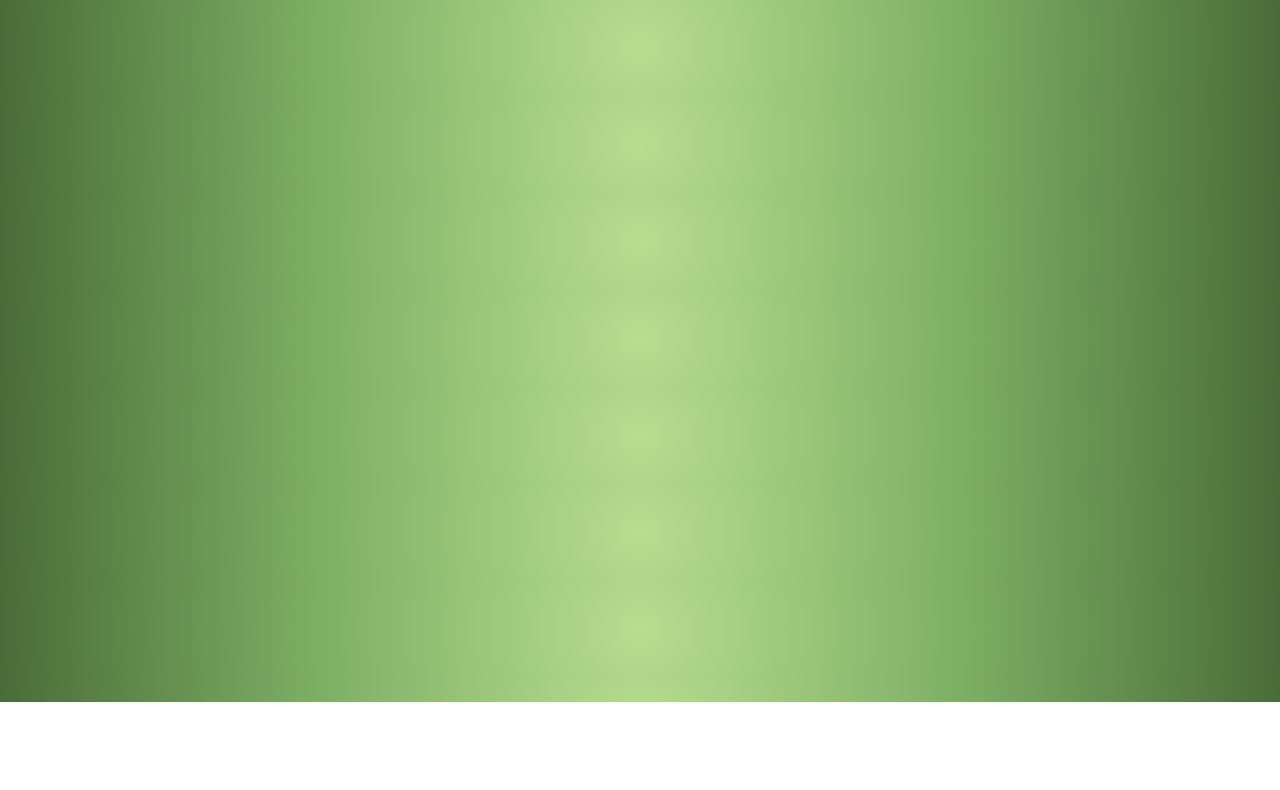
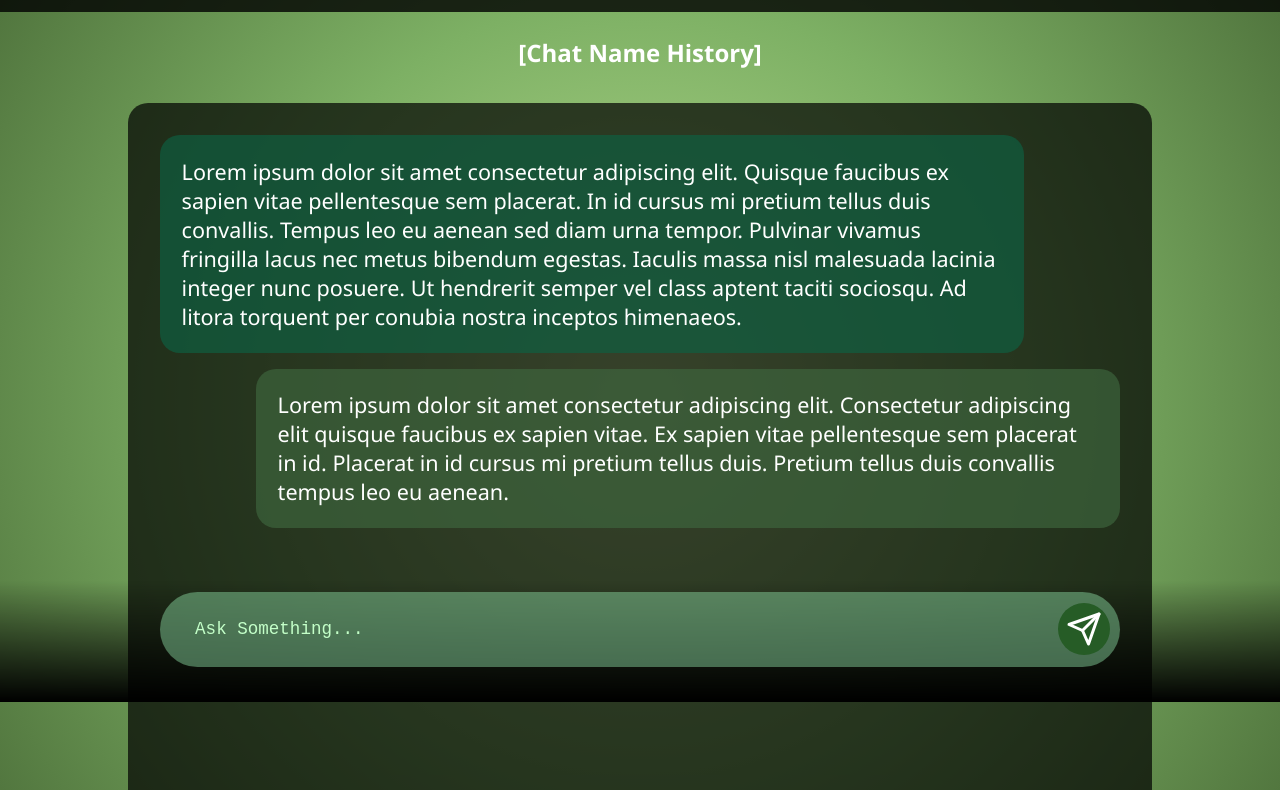
Before and after one commit to DuedTD/Health-Website, a plain HTML site: page frontend/mcwkout.html in a window 1280 px wide. Shown: the part 98-888 px from the top of the page. Before the commit the page ends 800 px from the top, so only its background shows below. Drawn offline with Linux system fonts and the light colour scheme.

Commit message:
Home and MainWorkout Push

```diff
--- a/frontend/mcwkout.html
+++ b/frontend/mcwkout.html
@@ -4,8 +4,8 @@
     <meta charset="UTF-8">
     <meta name="viewport" content="width=device-width, initial-scale=1.0">
     <link rel="stylesheet" href="styles/global.css">
-    <link rel="stylesheet" href="styles/home.css">
-    <title>Login</title>
+    <link rel="stylesheet" href="styles/mcwkout.css">
+    <title>Main Chat & Workout</title>
 </head>
 <body>
     <div class="nvgbar">
@@ -17,7 +17,39 @@
         <a class="user" href="#">User</a>
     </div>
 
+    <div class = "conprompt">
+        <div class="chatPrompt">
+            <div class="exft">
+
+            </div>
+            <div class = "textchat">
+                <textarea class="txtpr" placeholder="Ask Something..."></textarea>
+                <div class="sentbutton">
+                    <svg width="24" height="24" viewBox="0 0 24 24" fill="none" stroke="white" stroke-width="2" stroke-linecap="round" stroke-linejoin="round">
+                        <line x1="22" y1="2" x2="11" y2="13"></line>
+                        <polygon points="22 2 15 22 11 13 2 9 22 2"></polygon>
+                    </svg>
+                </div>
+            </div>
+        </div>
+    </div>
+
+
     <div class="container">
+        <div class="ztit">
+            [Chat Name History]
+        </div>
+        <div class = "main">
+            <div class="chatHolder">
+                <div class="aians">
+                    Lorem ipsum dolor sit amet consectetur adipiscing elit. Quisque faucibus ex sapien vitae pellentesque sem placerat. In id cursus mi pretium tellus duis convallis. Tempus leo eu aenean sed diam urna tempor. Pulvinar vivamus fringilla lacus nec metus bibendum egestas. Iaculis massa nisl malesuada lacinia integer nunc posuere. Ut hendrerit semper vel class aptent taciti sociosqu. Ad litora torquent per conubia nostra inceptos himenaeos.
+                </div>
+
+                <div class="uspr">
+                    Lorem ipsum dolor sit amet consectetur adipiscing elit. Consectetur adipiscing elit quisque faucibus ex sapien vitae. Ex sapien vitae pellentesque sem placerat in id. Placerat in id cursus mi pretium tellus duis. Pretium tellus duis convallis tempus leo eu aenean.
+                </div>
+            </div>
+        </div>
     </div>
 </body>
 </html>
--- a/frontend/styles/global.css
+++ b/frontend/styles/global.css
@@ -1,5 +1,13 @@
+html{
+    -ms-overflow-style: none;
+    scrollbar-width: none;
+}
+
 *{
     color: white;
+    box-sizing: border-box;
+    margin: 0;
+    padding: 0;
 }
 
 body{
@@ -15,7 +23,6 @@ body{
     display: flex;
     width: 100%;
     z-index: 100;
-    border-radius: 10px;
 }
 
 .nvgbar a{
@@ -23,7 +30,7 @@ body{
     background: none;
     color: white;
     padding: 10px 30px;
-    margin:10px;
+    margin:15px;
     transition: 0.3s ease;
     font-size: 1.25em;
     text-decoration: none;
@@ -51,5 +58,17 @@ body{
 }
 
 .container{
-    margin: 16px;
+    opacity: 0;
+    animation: init 0.9s ease-in-out forwards;
 }
+
+@keyframes init {
+    0% {
+        opacity: 0;
+        transform:translateY(1.5em) scale(95%);
+    }
+    100% {
+        opacity: 1;
+        transform:translateY(0) scale(100%);
+    }
+}
--- a/frontend/styles/home.css
+++ b/frontend/styles/home.css
@@ -2,7 +2,7 @@
     display: flex;
     flex-direction: row;
     /*background: antiquewhite;*/
-    margin: 40px 0px 40px 40px
+    margin: 40px 0px 40px 40px;
 }
 
 .logo{
@@ -28,9 +28,7 @@
         transform: translateY(-20px);
     }
     100%{
-        transform{
-            transform: translateY(0);
-        }
+        transform: translateY(0);
     }
 }
 
@@ -64,7 +62,7 @@
     padding: 1em 2em 1em 2em;
     font-size: 1.5em;
     background: rgba(29, 129, 29, 0.486);
-    transition: 0.1s ease-in-out;
+    transition: 0.5s ease-in-out;
     box-shadow: 0.1em 0.1em 0.1em #ffffff
 }
 
--- /dev/null
+++ b/frontend/styles/mcwkout.css
@@ -0,0 +1,139 @@
+.main{
+    display: flex;
+    flex-direction: column;
+    height: 100%;
+    margin: auto;
+    gap: 1em;
+    height: 100vh;
+    width: 80%;
+    margin-top: 2em;
+}
+
+.chatHolder{
+    flex: 9;
+    background: rgb(0,0,0,0.7);
+    border-radius: 20px;
+    padding: 2em;
+
+    display:flex;
+    flex-direction: column;
+    gap: 1em;
+}
+
+.conprompt {
+    background: linear-gradient(to top, black, rgb(0,0,0,0));
+    position: fixed;
+    bottom: 0em;
+    width: 100%;
+    z-index: 10;
+    display: flex;
+    padding: 0 0 1.5em 0;
+    justify-content: center;
+    align-items: center;
+    animation: init2 0.9s ease-in-out forwards;
+}
+
+@keyframes init2 {
+    0% {
+        opacity: 0;
+        transform:translateY(1.5em);
+    }
+    100% {
+        opacity: 1;
+        transform:translateY(0);
+    }
+}
+
+.chatPrompt {
+    flex: 1;
+    padding: 0.2em;
+    display: flex;
+    width: 85%;
+    flex-direction: row;
+    align-items: center;
+    justify-content: center;
+}
+
+.textchat{
+    flex: 9;
+    background-color: rgba(152, 236, 177, 0.425);
+    margin: 0.5em;
+    border-radius: 99px;
+    overflow: hidden;
+    align-items: center;
+    max-width: 60em;
+    display: flex;
+    flex-direction: row;
+    gap:1em
+}
+
+.sentbutton{
+    background: rgb(38, 92, 38);
+    padding:0.5em;
+    border-radius: 99px;
+    cursor: pointer;
+    display: flex;
+    align-items: center;
+    justify-content: center;
+    height: auto;
+    transition: 0.2s ease-in-out;
+}
+
+.sentbutton svg {
+    width:2.25em;
+    height: 2.25em;
+}
+
+.sentbutton:hover{
+    transform: scale(105%);
+    box-shadow: 0em 0em 1em white;
+}
+
+.txtpr{
+    font-size:1.35em;
+    width: 90%;
+    background:none;
+    border: none;
+    outline: none;
+    resize: none;
+
+    max-height: 10em;
+    overflow: auto;
+    align-items: center;
+
+    display: block;
+    padding: 1em;
+    margin-left:1em;
+    align-content: center
+}
+
+.txtpr::placeholder{
+    color:rgb(195, 255, 200)
+}
+
+.ztit{
+    display: flex;
+    padding: 1em 1em 0.1em 1em;
+    justify-content: center;
+    align-items: center;
+    font-size: 1.5em;
+    font-weight: bold;
+}
+
+.aians{
+    font-size: 1.35em;
+    padding: 1em 1em 1em 1em;
+    background: rgba(14, 96, 66, 0.676);
+    border-radius: 20px;
+    max-width: 40em;
+    margin-right:auto
+}
+
+.uspr{
+    font-size: 1.35em;
+    padding: 1em 1em 1em 1em;
+    background: rgba(62, 101, 62, 0.676);
+    border-radius: 20px;
+    max-width: 40em;
+    margin-left:auto
+}
```
Also changed, not shown: frontend/home.html (+1 -1 lines), index.html (added, +11 -0 lines).
